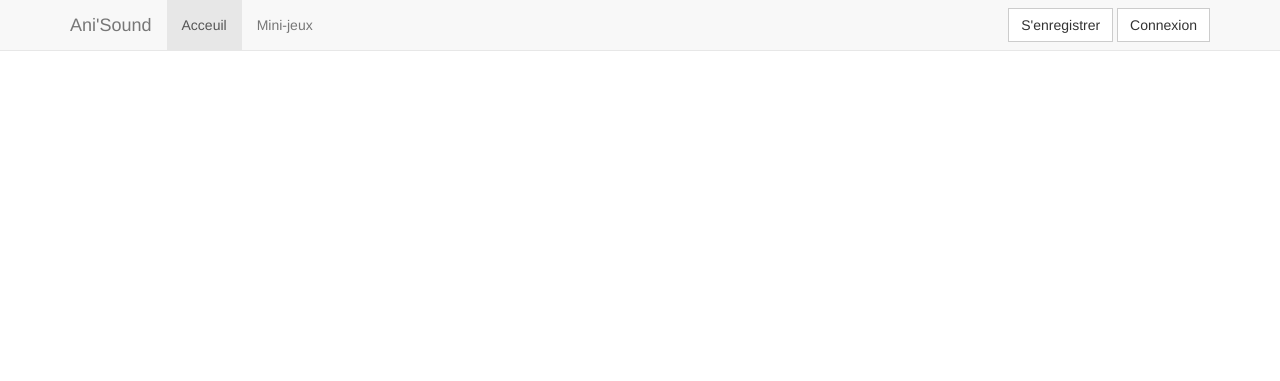
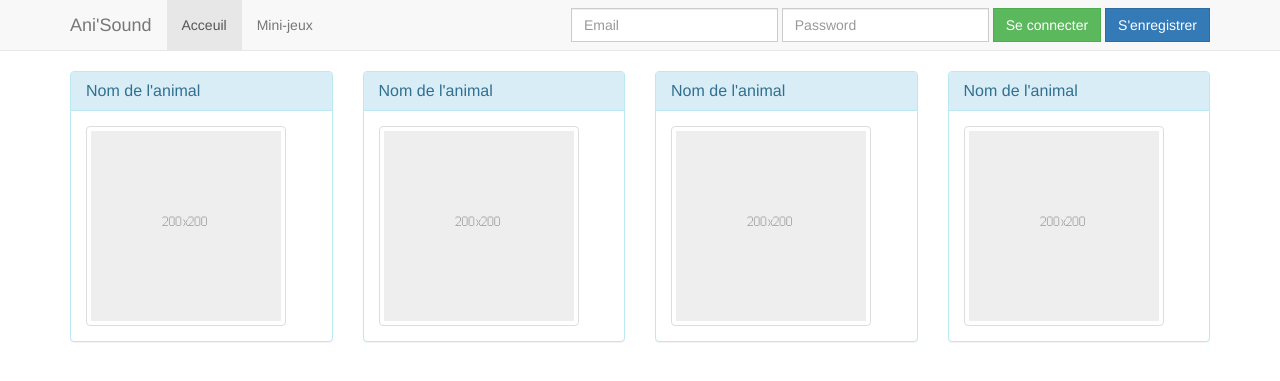
Before and after one commit to l3lium/Ani-sound, a PHP site: page /maquette.html in a window 1280 px wide. Shown: the top 381 px of the page. Run offline with PHP 8.4, Linux system fonts and the light colour scheme; some libraries are stand-ins or nearby versions.

Commit message:
Mise a jour de la maquette bootstrap

```diff
--- a/css/style.css
+++ b/css/style.css
@@ -3,6 +3,6 @@
     Author     : SEEMULLERJ_INFO & OLIVEIRAS_INFO
 */
 
-.btn{
+.btn, .form-control{
     border-radius: 0px;
 }
--- a/maquette.html
+++ b/maquette.html
@@ -30,15 +30,69 @@
                         <li><a href="#game">Mini-jeux</a></li>
                     </ul>
                     <form class="navbar-form navbar-right" role="form">
-                        <button type="submit" class="btn btn-default">S'enregistrer</button>
-                        <button type="submit" class="btn btn-default">Connexion</button>
+                        <div class="form-group">
+                            <input type="text" placeholder="Email" class="form-control">
+                        </div>
+                        <div class="form-group">
+                            <input type="password" placeholder="Password" class="form-control">
+                        </div>
+                        <button type="submit" class="btn btn-success">
+                            Se connecter
+                            <span class="glyphicon-class"></span>
+                        </button>
+                        <button type="submit" class="btn btn-primary">S'enregistrer</button>
+
                     </form>
                 </div>
             </div>
         </nav>
 
         <div class="container">
-            <!-- CODE GOES HERE -->
+            <div class="center-block">
+                <!-- CONTAINER PANELS ANIMAUX -->
+                <div class="row">
+                    <div class="col-sm-3">
+                        <div class="panel panel-info">
+                            <div class="panel-heading">
+                                <h3 class="panel-title">Nom de l'animal</h3>
+                            </div>
+                            <div class="panel-body">
+                                <img class="img-thumbnail" alt="thumbnail" src="./img/placeholder.png" data-holder-rendered="true" style="width: 200px; height: 200px;">
+                            </div>
+                        </div>
+                    </div>
+                    <div class="col-sm-3">
+                        <div class="panel panel-info">
+                            <div class="panel-heading">
+                                <h3 class="panel-title">Nom de l'animal</h3>
+                            </div>
+                            <div class="panel-body">
+                                <img class="img-thumbnail" alt="thumbnail" src="./img/placeholder.png" data-holder-rendered="true" style="width: 200px; height: 200px;">
+                            </div>
+                        </div>
+                    </div>
+                    <div class="col-sm-3">
+                        <div class="panel panel-info">
+                            <div class="panel-heading">
+                                <h3 class="panel-title">Nom de l'animal</h3>
+                            </div>
+                            <div class="panel-body">
+                                <img class="img-thumbnail" alt="thumbnail" src="./img/placeholder.png" data-holder-rendered="true" style="width: 200px; height: 200px;">
+                            </div>
+                        </div>
+                    </div>
+                    <div class="col-sm-3">
+                        <div class="panel panel-info">
+                            <div class="panel-heading">
+                                <h3 class="panel-title">Nom de l'animal</h3>
+                            </div>
+                            <div class="panel-body">
+                                <img class="img-thumbnail" alt="thumbnail" src="./img/placeholder.png" data-holder-rendered="true" style="width: 200px; height: 200px;">
+                            </div>
+                        </div>
+                    </div>
+                </div>
+            </div>
         </div>
 
         <!-- Bootstrap core JavaScript
```
Also changed, not shown: img/placeholder.png (added).
